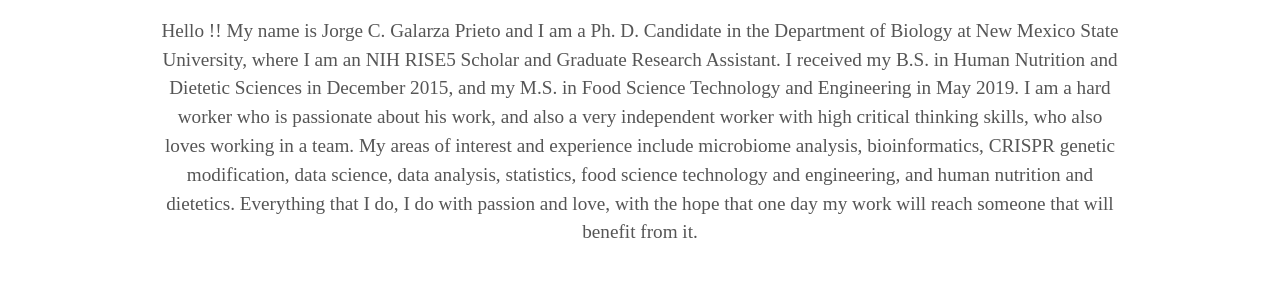
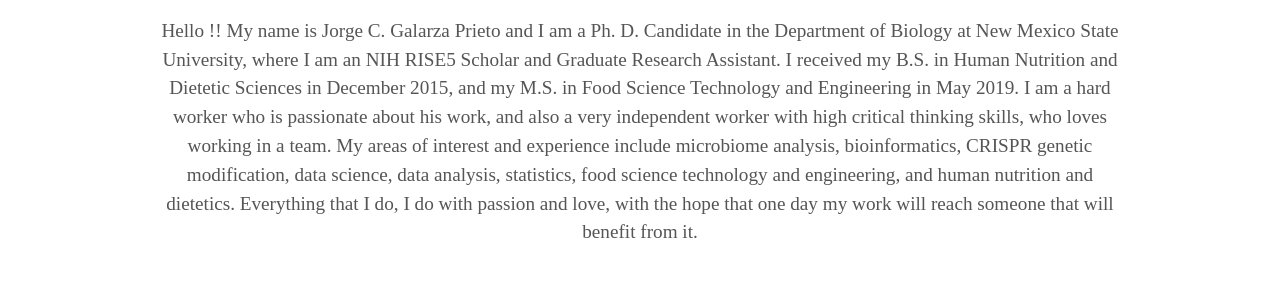
Before and after one commit to jorgegalarza1/jorgegalarza1.github.io, a Jekyll site: the page built from index.html, in a window 1280 px wide. Shown: the part 1040-1340 px from the top of the page. Built offline with Jekyll 4.4.1, drawn with Linux system fonts in a browser that asks for light colours; some web fonts are replaced.

Commit message:
Update _config.yml

```diff
--- a/_config.yml
+++ b/_config.yml
@@ -6,7 +6,7 @@ description: Jekyll Theme Minimal Resume
 
 # User settings
 username: Jorge C. Galarza Prieto
-user_description: Hello !! My name is Jorge C. Galarza Prieto and I am a Ph. D. Candidate in the Department of Biology at New Mexico State University, where I am an NIH RISE5 Scholar and Graduate Research Assistant. I received my B.S. in Human Nutrition and Dietetic Sciences in December 2015, and my M.S. in Food Science Technology and Engineering in May 2019. I am a hard worker who is passionate about his work, and also a very independent worker with high critical thinking skills, who also loves working in a team. My areas of interest and experience include microbiome analysis, bioinformatics, CRISPR genetic modification, data science, data analysis, statistics, food science technology and engineering, and human nutrition and dietetics. Everything that I do, I do with passion and love, with the hope that one day my work will reach someone that will benefit from it.
+user_description: Hello !! My name is Jorge C. Galarza Prieto and I am a Ph. D. Candidate in the Department of Biology at New Mexico State University, where I am an NIH RISE5 Scholar and Graduate Research Assistant. I received my B.S. in Human Nutrition and Dietetic Sciences in December 2015, and my M.S. in Food Science Technology and Engineering in May 2019. I am a hard worker who is passionate about his work, and also a very independent worker with high critical thinking skills, who loves working in a team. My areas of interest and experience include microbiome analysis, bioinformatics, CRISPR genetic modification, data science, data analysis, statistics, food science technology and engineering, and human nutrition and dietetics. Everything that I do, I do with passion and love, with the hope that one day my work will reach someone that will benefit from it.
 user_title: Biology | Data Science and Analytics | Statistics | Food Science Technology and Engineering | Human Dietetics
 email: jorge_galarza_1@outlook.com
 # twitter_username: lorem_ipsum
```
